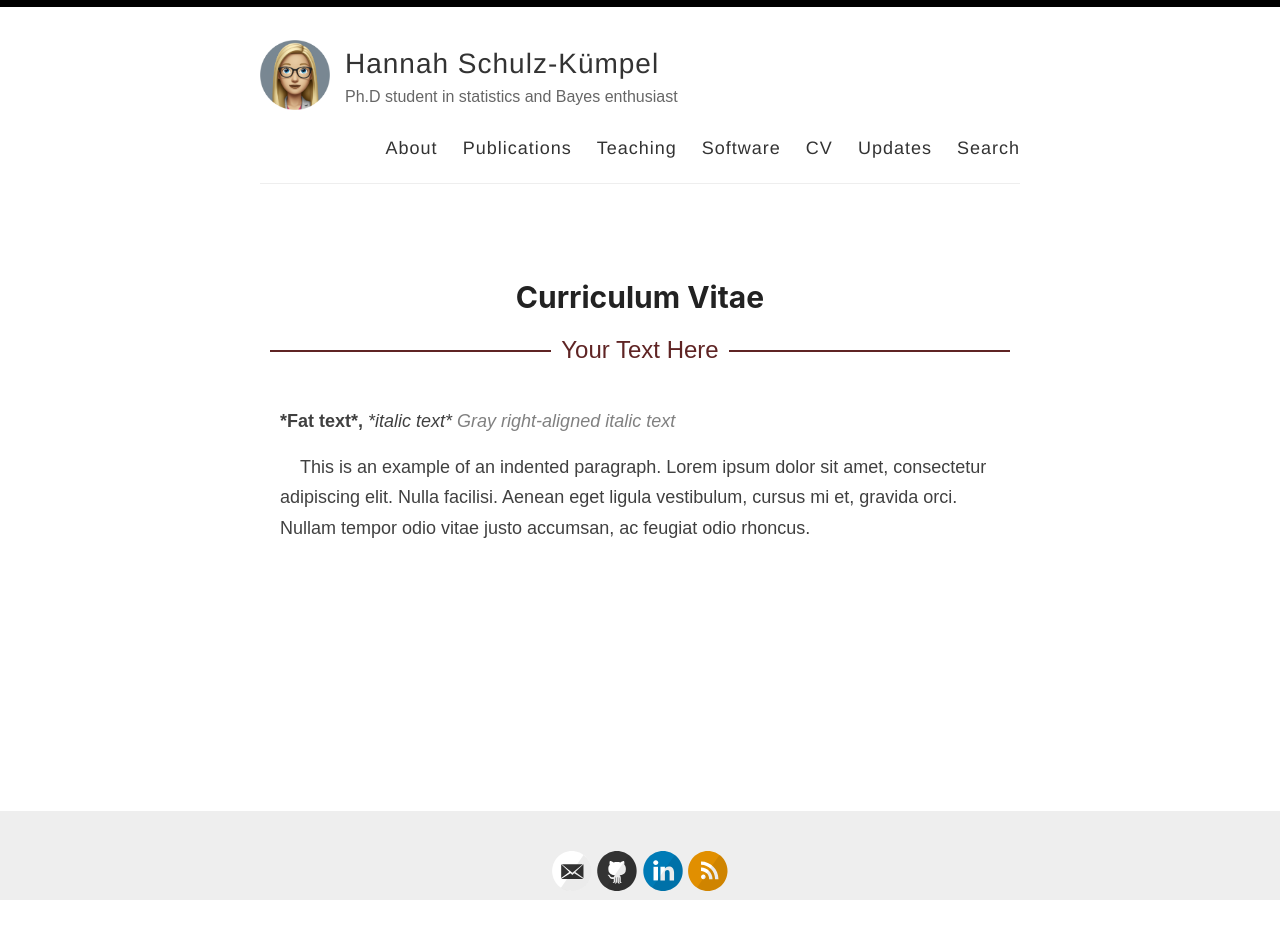
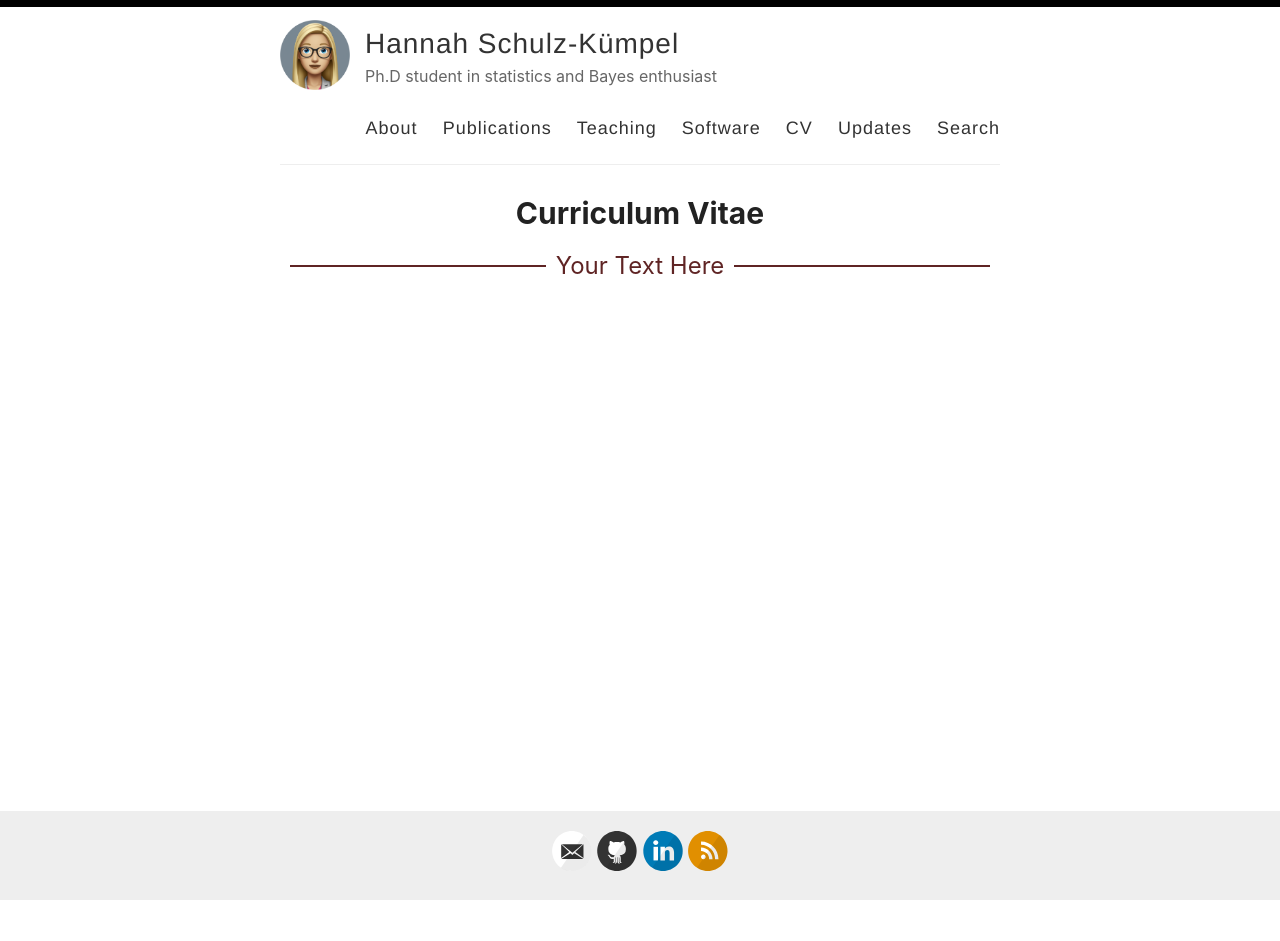
Before and after one commit to 11annah/11annah.github.io, a Jekyll site: the page built from _pages/cv.md, in a window 1280 px wide. Built offline with Jekyll 4.4.1, drawn with Linux system fonts in a browser that asks for light colours; after the commit the page ends 901 px from its top, so only the background shows below that.

Commit message:
Update cv.md

```diff
--- a/_pages/cv.md
+++ b/_pages/cv.md
@@ -24,45 +24,8 @@ permalink: /cv/
 </style>
 
 
-<style>
-    body {
-      font-family: Arial, sans-serif;
-    }
-    .container {
-      max-width: 800px;
-      margin: 0 auto;
-      padding: 20px;
-    }
-    .fat-text {
-      font-weight: bold;
-    }
-    .italic-text {
-      font-style: italic;
-    }
-    .gray-text {
-      color: gray;
-      font-style: italic;
-    }
-    .right-aligned {
-      text-align: right;
-    }
-    .indented-paragraph {
-      text-indent: 20px;
-    }
-</style>
-
-
 <div class="entry custom-title">
     <hr>
     <span>Your Text Here</span>
     <hr>
- </div>
-
-<div class="entry container">
-  <p>
-    <span class="fat-text">*Fat text*, </span>
-    <span class="italic-text">*italic text*</span>
-    <span class="gray-text right-aligned">Gray right-aligned italic text</span>
-  </p>
-  <p class="indented-paragraph">This is an example of an indented paragraph. Lorem ipsum dolor sit amet, consectetur adipiscing elit. Nulla facilisi. Aenean eget ligula vestibulum, cursus mi et, gravida orci. Nullam tempor odio vitae justo accumsan, ac feugiat odio rhoncus.</p>
 </div>
```
